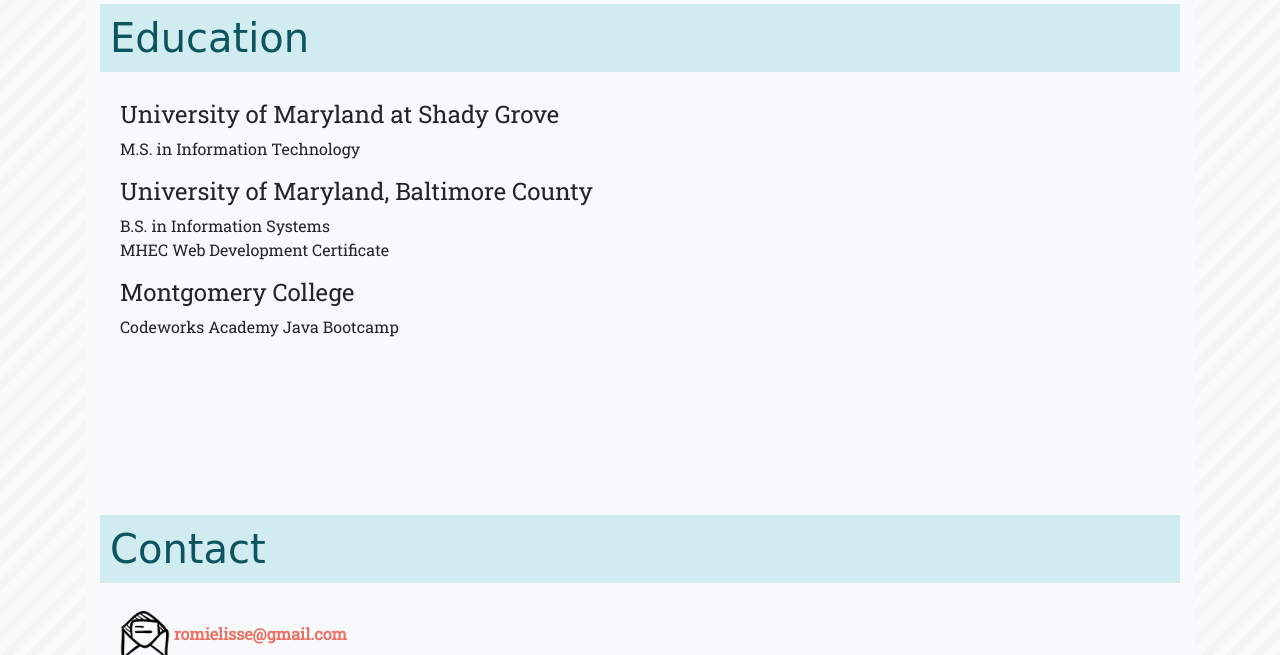
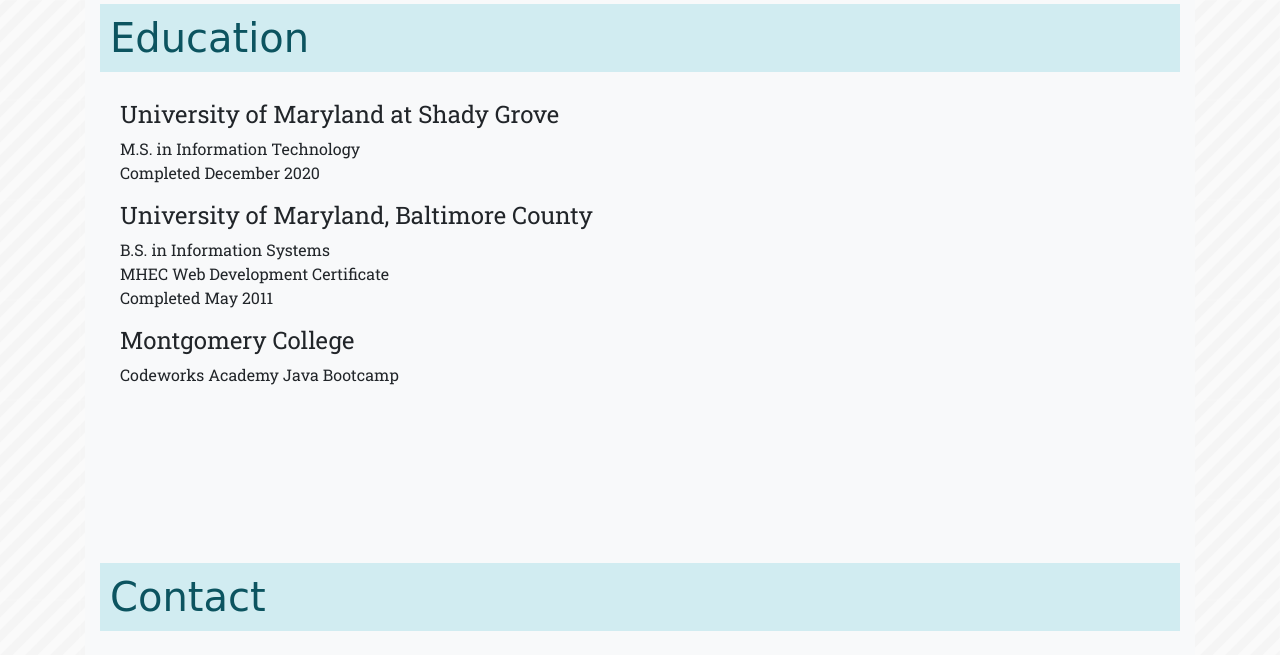
Before and after one commit to romielisse/romielisse.github.io, a plain HTML site: page index.html in a window 1280 px wide. Shown: the part 2600-3255 px from the top of the page. Drawn offline with Linux system fonts and the light colour scheme; a web font is replaced by a local one.

Commit message:
adding graduation dates

```diff
--- a/index.html
+++ b/index.html
@@ -143,13 +143,15 @@
 
 				<h4>University of Maryland at Shady Grove</h4>
 				<p>
-					M.S. in Information Technology
+					M.S. in Information Technology<br/>
+					Completed December 2020
 				</p>
 
 				<h4>University of Maryland, Baltimore County</h4>
 				<p>
 					B.S. in Information Systems<br />
-					MHEC Web Development Certificate
+					MHEC Web Development Certificate<br/>
+					Completed May 2011
 				</p>
 
 				<h4>Montgomery College</h4>
```
